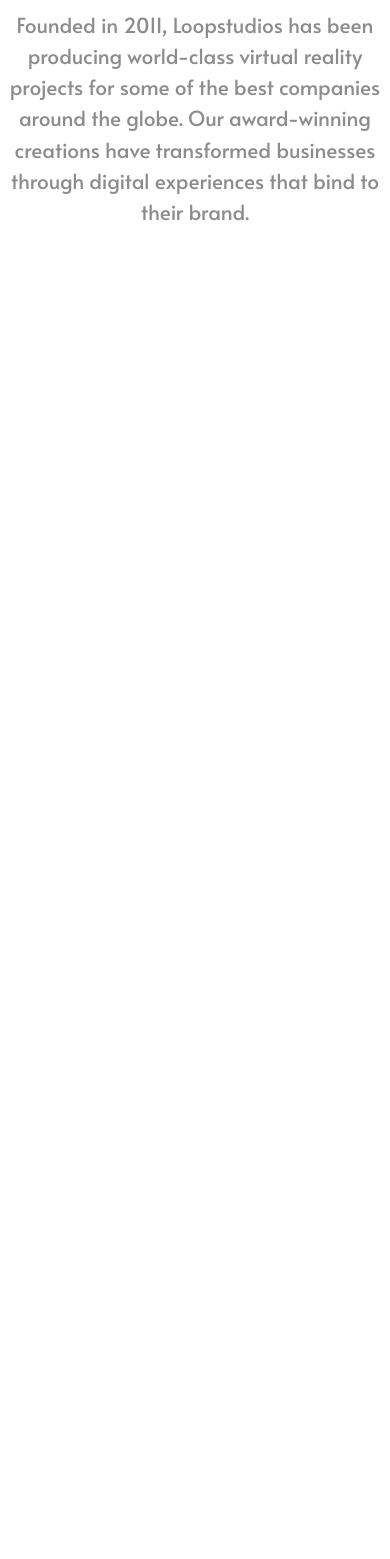
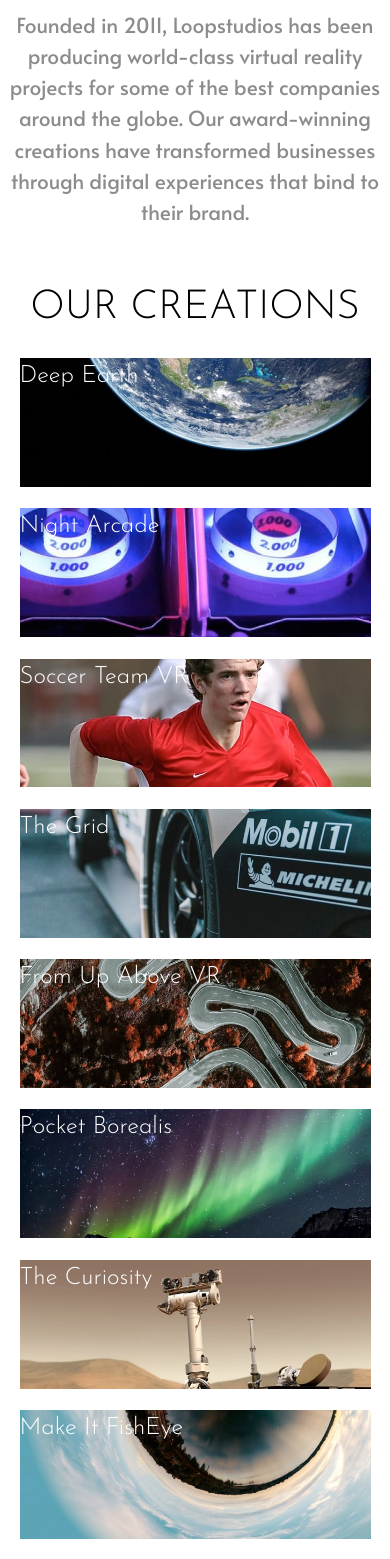
Before and after one commit to hariscs/Loopstudios-FEM, a React (Create React App) app: page / in a window 390 px wide. Shown: the part 1192-2751 px from the top of the page. Before the commit the page ends 1470 px from the top, so only its background shows below. Built offline with nearby package versions, Linux system fonts and the light colour scheme.

Commit message:
mobile version almost done

```diff
--- a/src/App.js
+++ b/src/App.js
@@ -1,11 +1,15 @@
 import Header from "./components/Header";
 import About from "./components/About";
+import Creation from "./components/Creations";
+import Footer from "./components/Footer";
 
 function App() {
   return (
     <>
       <Header />
       <About />
+      <Creation />
+      <Footer />
     </>
   );
 }
--- /dev/null
+++ b/src/components/CreationItem.css
@@ -0,0 +1,17 @@
+.creation__item {
+  display: flex;
+  flex-direction: column;
+  margin: 1rem 0;
+}
+
+.creation__item .image-wrapper {
+  display: block;
+  position: relative;
+}
+
+.creation__item--text {
+  position: absolute;
+  /* bottom: 10; */
+  color: var(--White);
+  font-size: 1.5rem;
+}
--- /dev/null
+++ b/src/components/CreationItem.js
@@ -0,0 +1,14 @@
+import "./CreationItem.css";
+
+const CreationItem = (props) => {
+  return (
+    <div className="creation__item">
+      <div className="image-wrapper">
+        <img src={props.image} alt={props.alt} />
+      </div>
+      <h3 className="creation__item--text">{props.text}</h3>
+    </div>
+  );
+};
+
+export default CreationItem;
--- /dev/null
+++ b/src/components/Creations.css
@@ -0,0 +1,39 @@
+.creations {
+  display: flex;
+  flex-direction: column;
+  align-items: center;
+  justify-content: center;
+
+  padding-bottom: 2rem;
+}
+
+.creations__header h2 {
+  font-size: 2.5rem;
+  text-transform: uppercase;
+  text-align: center;
+  margin-bottom: 20px;
+}
+
+.creations__header--button {
+  background-color: transparent;
+  color: var(--Black);
+  text-align: center;
+  cursor: pointer;
+  border: 1px solid var(--Black);
+  font-size: 1.3rem;
+  padding: 0.5rem 2rem;
+  /* display: none; */
+  align-self: center;
+  margin: auto;
+}
+
+.creations__header--button:active,
+.creations__header--button:hover {
+  outline: none;
+}
+
+.creations__header--button:hover {
+  transition: all 0.3s ease-in-out;
+  background-color: var(--Black);
+  color: var(--White);
+}
--- /dev/null
+++ b/src/components/Creations.js
@@ -0,0 +1,58 @@
+import React from "react";
+import CreationItem from "./CreationItem";
+
+import deepEarth from "../images/mobile/image-deep-earth.jpg";
+import nightArcade from "../images/mobile/image-night-arcade.jpg";
+import soccerTeam from "../images/mobile/image-soccer-team.jpg";
+import theGrid from "../images/mobile/image-grid.jpg";
+import upAbove from "../images/mobile/image-from-above.jpg";
+import pocketBorealis from "../images/mobile/image-pocket-borealis.jpg";
+import curious from "../images/mobile/image-curiosity.jpg";
+import fisheye from "../images/mobile/image-fisheye.jpg";
+
+import "./Creations.css";
+
+function Creation() {
+  return (
+    <div className="creations">
+      <div className="container">
+        <div className="creations__header">
+          <h2>Our Creations</h2>
+        </div>
+        <div className="creation__items">
+          <CreationItem image={deepEarth} alt="deep earth" text="Deep Earth" />
+          <CreationItem
+            image={nightArcade}
+            alt="night arcade"
+            text="Night Arcade"
+          />
+          <CreationItem
+            image={soccerTeam}
+            alt="soccer team"
+            text="Soccer Team VR"
+          />
+          <CreationItem image={theGrid} alt="the grid" text="The Grid" />
+          <CreationItem
+            image={upAbove}
+            alt="from up above vr"
+            text="From Up Above VR"
+          />
+          <CreationItem
+            image={pocketBorealis}
+            alt="pocket borealis"
+            text="Pocket Borealis"
+          />
+          <CreationItem
+            image={curious}
+            alt="the curiosity"
+            text="The Curiosity"
+          />
+          <CreationItem image={fisheye} alt="fish eye" text="Make It FishEye" />
+        </div>
+        <button className="creations__header--button">See All</button>
+      </div>
+    </div>
+  );
+}
+
+export default Creation;
--- /dev/null
+++ b/src/components/Footer.css
@@ -0,0 +1,52 @@
+footer {
+  background-color: var(--Black);
+  color: var(--White);
+  padding: 2rem;
+}
+
+.footer__copyright,
+.footer__logo--actions a {
+  color: var(--Dark-Gray);
+}
+
+.footer__logo--container {
+  display: flex;
+  flex-direction: column;
+  align-items: center;
+  justify-content: center;
+}
+
+.footer__logo--actions {
+  display: flex;
+  align-items: center;
+  justify-content: center;
+  flex-direction: column;
+
+  margin: 2rem 0;
+}
+
+.footer__logo--actions > a {
+  padding: 0.5rem 0;
+}
+
+.footer-actions {
+  display: flex;
+  align-items: center;
+  justify-content: center;
+  flex-direction: column;
+}
+
+.footer__actions--links {
+  display: flex;
+  align-items: center;
+  justify-content: center;
+  /* flex-direction: column; */
+}
+
+.footer__actions--links > a {
+  padding: 0 0.5rem;
+}
+
+.footer__copyright {
+  text-align: center;
+}
--- /dev/null
+++ b/src/components/Footer.js
@@ -0,0 +1,48 @@
+import React from "react";
+
+import logo from "../images/logo.svg";
+import facebook from "../images/icon-facebook.svg";
+import twitter from "../images/icon-twitter.svg";
+import pinterest from "../images/icon-pinterest.svg";
+import instagram from "../images/icon-instagram.svg";
+import "./Footer.css";
+
+const Footer = () => {
+  return (
+    <footer>
+      <div className="container">
+        <div className="footer__logo--container">
+          <img src={logo} alt="logo" />
+          <div className="footer__logo--actions">
+            <a href="/">About</a>
+            <a href="/">Careers</a>
+            <a href="/">Events</a>
+            <a href="/">Products</a>
+            <a href="/">Support</a>
+          </div>
+        </div>
+        <div className="footer__actions">
+          <div className="footer__actions--links">
+            <a href="/">
+              <img src={facebook} alt="facebook" />
+            </a>
+            <a href="/">
+              <img src={twitter} alt="twitter" />
+            </a>
+            <a href="/">
+              <img src={pinterest} alt="pinterest" />
+            </a>
+            <a href="/">
+              <img src={instagram} alt="instagram" />
+            </a>
+          </div>
+          <div className="footer__copyright">
+            <p>&copy; 2020 Loopstudios. All Rights Reserved</p>
+          </div>
+        </div>
+      </div>
+    </footer>
+  );
+};
+
+export default Footer;
--- a/src/index.css
+++ b/src/index.css
@@ -28,6 +28,7 @@
   font-family: "Josefin Sans", sans-serif;
   margin: 0;
   padding: 0;
+  font-weight: 300;
 }
 
 a {
```
